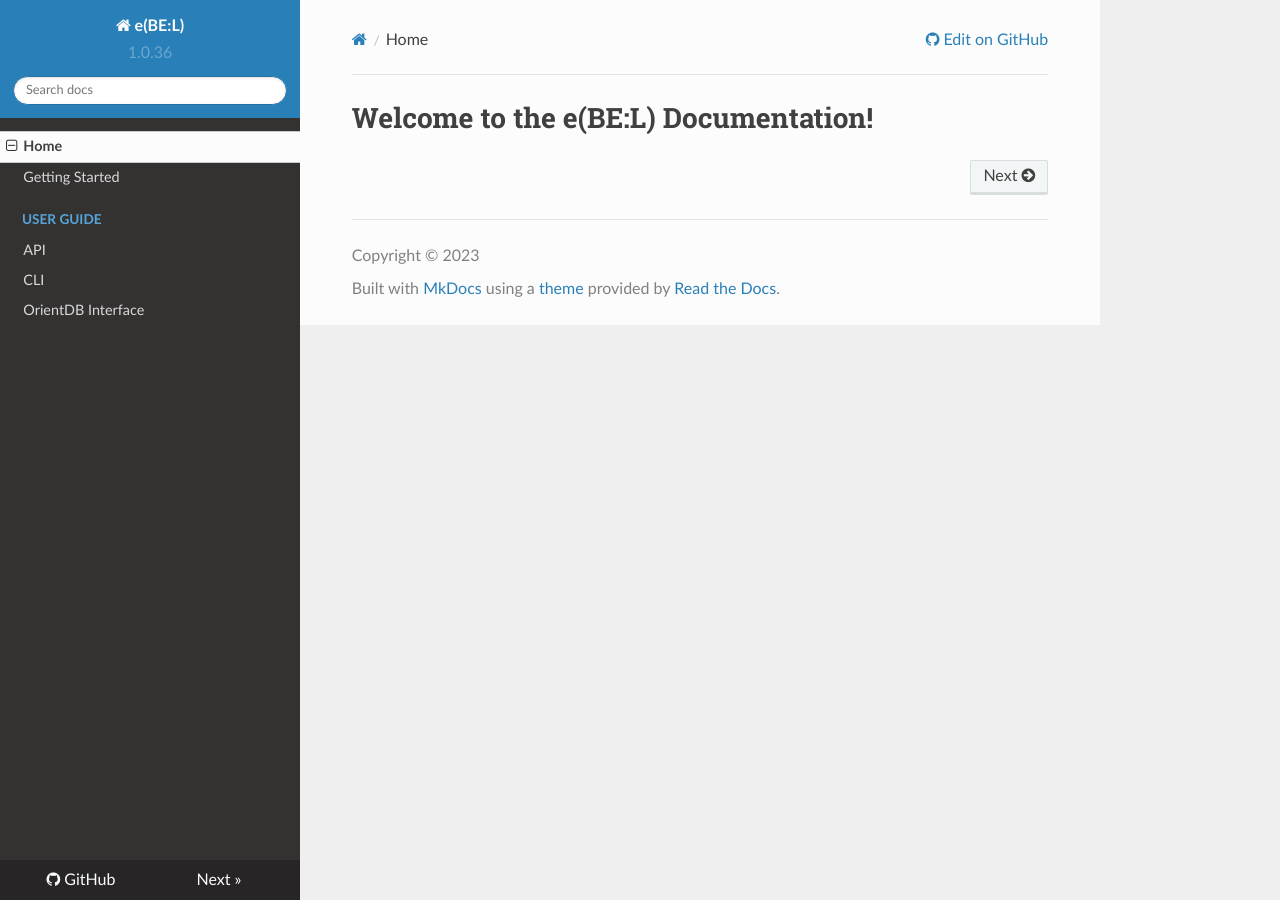
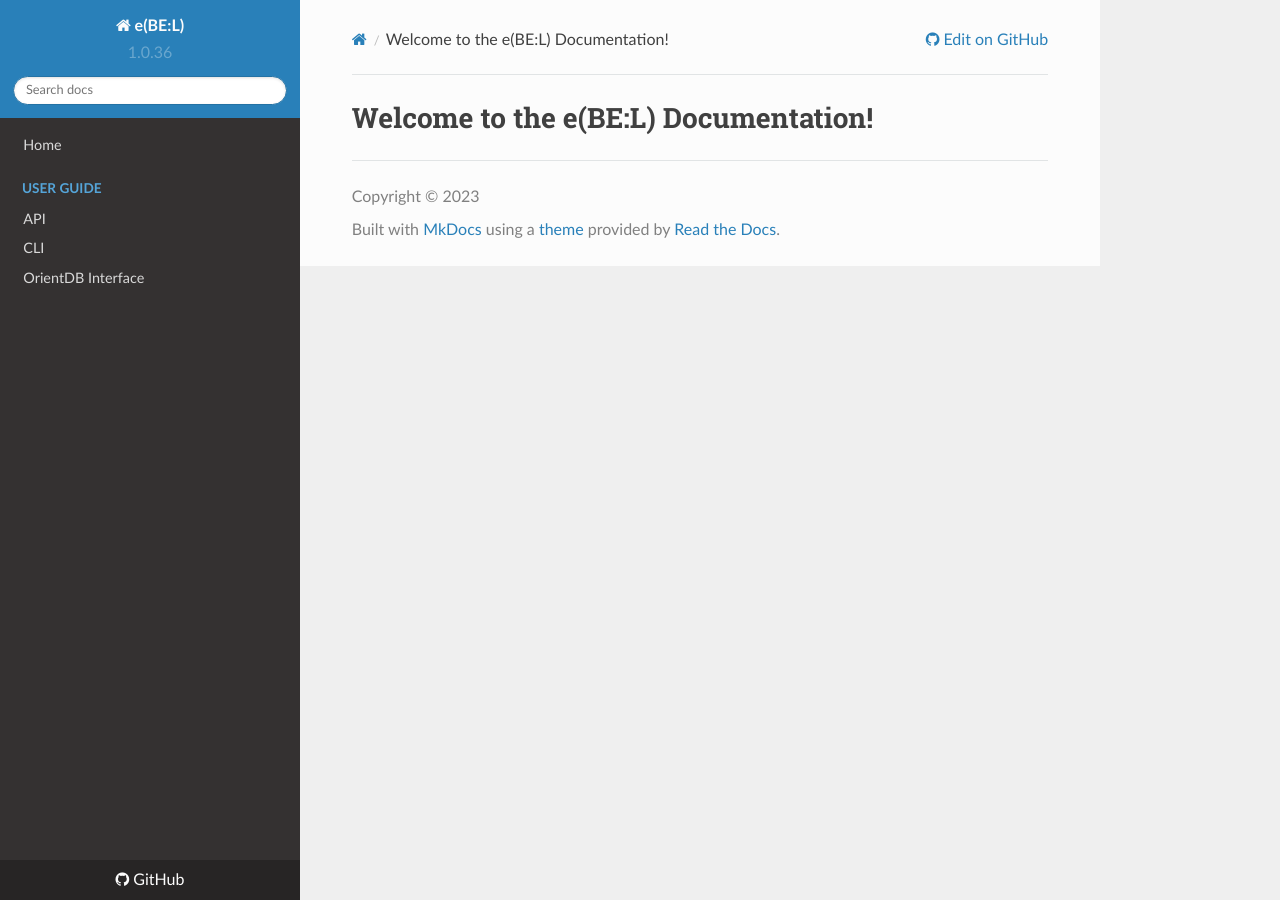
Before and after one commit to e-bel/ebel, an MkDocs documentation site: the page built from docs/index.md, in a window 1280 px wide. Built offline with MkDocs 1.6.1, drawn with Linux system fonts in a browser that asks for light colours; nearby versions of some CDN libraries.

```diff
--- a/mkdocs.yml
+++ b/mkdocs.yml
@@ -11,8 +11,8 @@ extra:
     version: 1.0.36
 
 nav:
-    - Home: index.md
-    - Getting Started: README.md
+#    - Home: index.md
+    - Home: README.md
     - User Guide:
         - API: api.md
         - CLI: cli.md
--- a/pyproject.toml
+++ b/pyproject.toml
@@ -60,6 +60,7 @@ cryptography = "^3.4.7"
 openpyxl = "^3.0.10"
 graphviz = "0.20"
 pyorientdb = "^1.0.0"
+PyMySQL = "^1.0.2"
 python = "^3.9"
 
 [tool.poetry.group.dev.dependencies]
```
